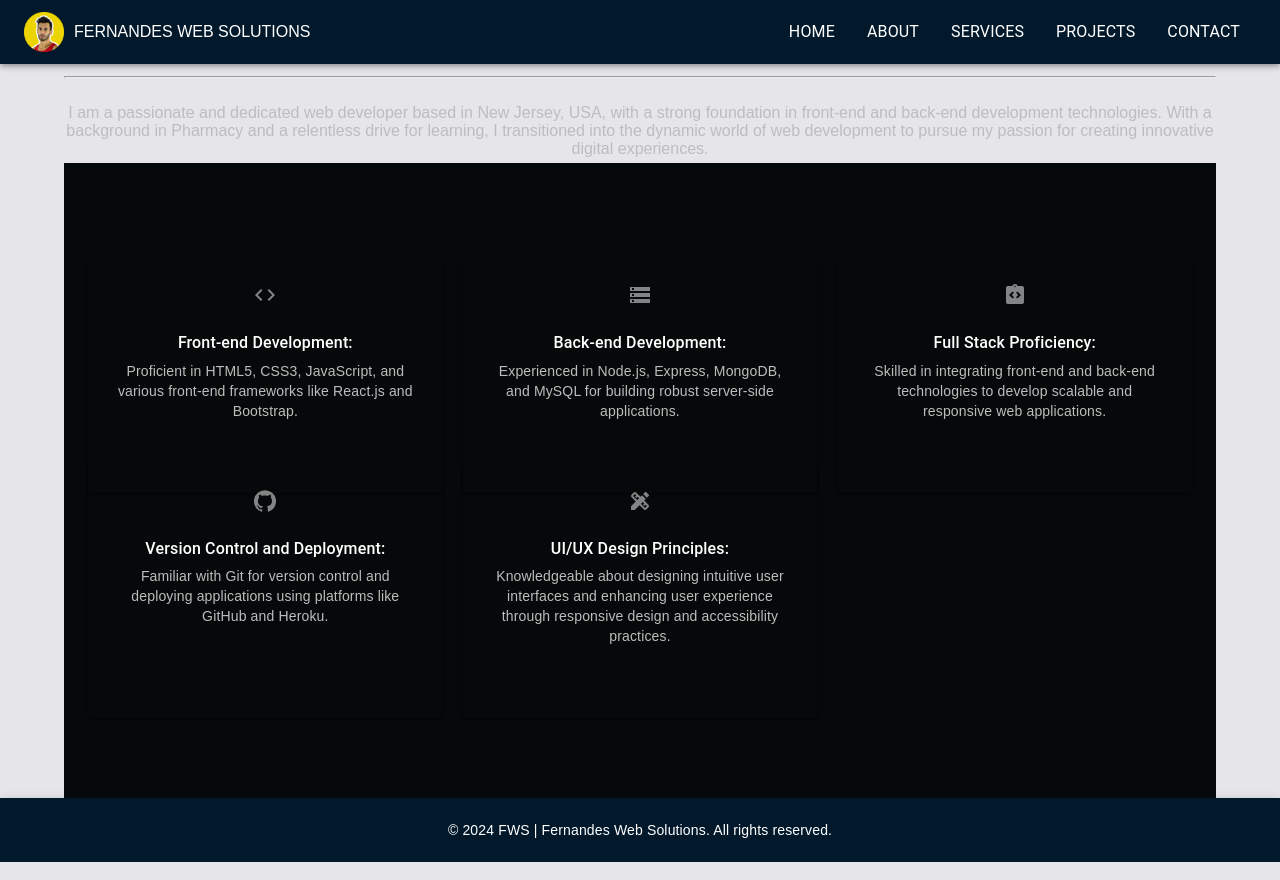
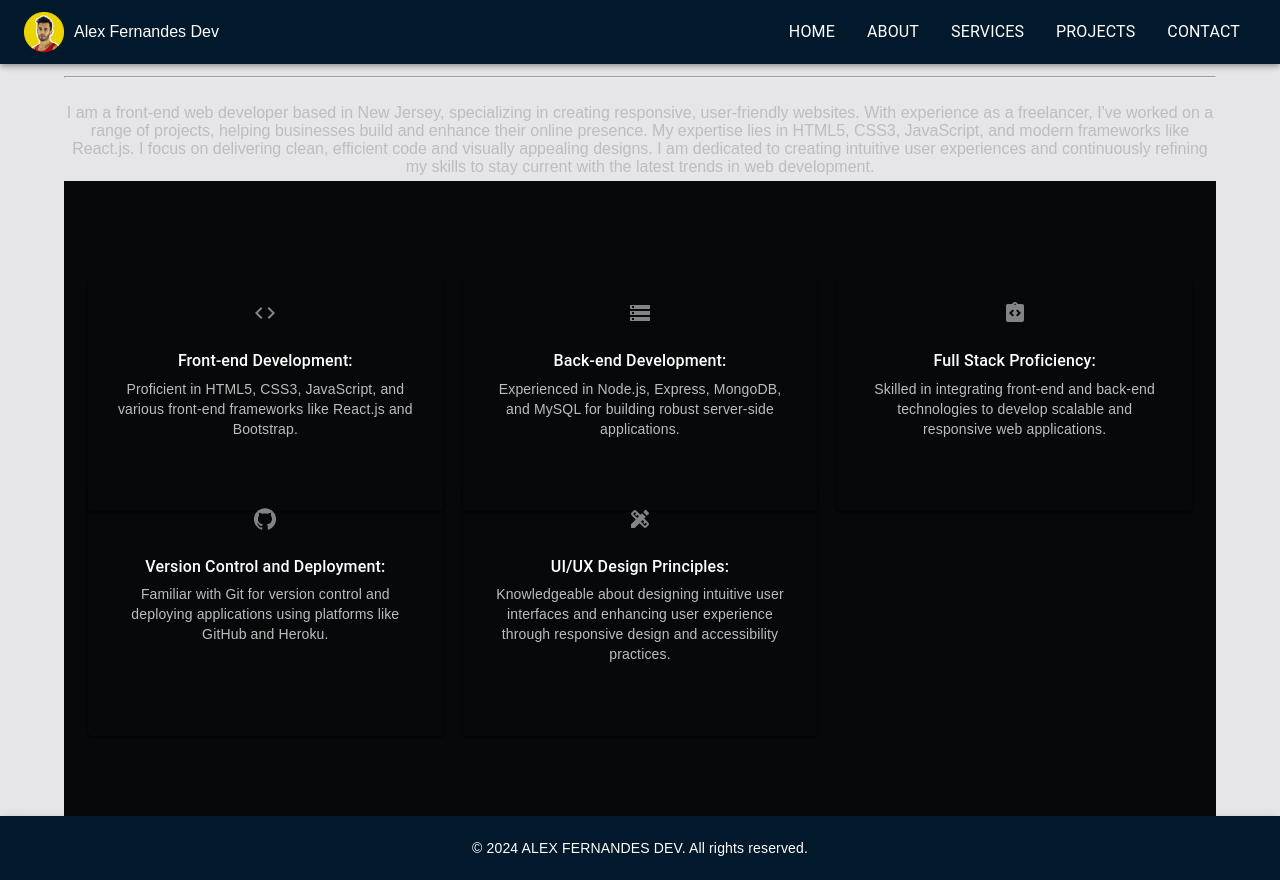
Before and after one commit to aafernands/alex_portifolio, a React (Create React App) app: page /about in a window 1280 px wide. Built offline with nearby package versions, Linux system fonts and the light colour scheme; a web font is replaced by a local one.

Commit message:
updates general

```diff
--- a/public/index.html
+++ b/public/index.html
@@ -24,7 +24,7 @@
       work correctly both with client-side routing and a non-root public URL.
       Learn how to configure a non-root public URL by running `npm run build`.
     -->
-    <title>FWS | FERNANDES WEB SERVICES</title>
+    <title>Alex Fernandes | Portifolio</title>
   </head>
   <body>
     <noscript>You need to enable JavaScript to run this app.</noscript>
--- a/src/App.js
+++ b/src/App.js
@@ -5,7 +5,7 @@ import "./App.css";
 
 import Home from "./pages/Home";
 import About from "./pages/About";
-import Services from "./pages/Services";
+// import Services from "./pages/Services";
 import Portfolio from "./pages/Portfolio";
 import ContactForm from "./pages/ContactForm";
 import AppBar from "./components/AppBar";
@@ -19,7 +19,7 @@ function App() {
         <Routes>
           <Route path="/" element={<Home />} />
           <Route path="/about" element={<About />} />
-          <Route path="/services" element={<Services />} />
+          {/* <Route path="/services" element={<Services />} /> */}
           <Route path="/portfolio" element={<Portfolio />} />
           <Route path="/contactform" element={<ContactForm />} />
           {/* Add a 404 route if needed */}
--- a/src/components/AppBar.js
+++ b/src/components/AppBar.js
@@ -48,7 +48,7 @@ export default function ButtonAppBar() {
           <RouterLink to="/" className={classes.link} onClick={scrollToTop}>
             <img src={logo} alt="Logo" className={classes.img} />
             <Typography variant="h5" component="div" className={classes.title}>
-              FERNANDES WEB SOLUTIONS
+              Alex Fernandes Dev
             </Typography>
           </RouterLink>
           <MenuDrawer />
--- a/src/components/Footer.js
+++ b/src/components/Footer.js
@@ -22,7 +22,7 @@ export default function Footer() {
       <Toolbar className={classes.toolbar}>
         <Container maxWidth="sm">
           <Typography variant="body2" color="inherit">
-            &copy; {new Date().getFullYear()} FWS | Fernandes Web Solutions. All rights reserved.
+            &copy; {new Date().getFullYear()} ALEX FERNANDES DEV. All rights reserved.
           </Typography>
         </Container>
       </Toolbar>
--- a/src/components/Projects/Projects.js
+++ b/src/components/Projects/Projects.js
@@ -62,7 +62,7 @@ function Projects(props) {
             description="Organize your daily tasks with this work day scheduller app. Save the notes and on specific time."
           />
         </Grid>
-        <Grid item xs={12} sm={6} md={4} className={classes.gridItem}>
+        {/* <Grid item xs={12} sm={6} md={4} className={classes.gridItem}>
           <Thumbnail
             linkLive="https://wow-realtor-app.herokuapp.com/"
             linkGithub="https://github.com/aafernands/RealtorApp"
@@ -70,7 +70,7 @@ function Projects(props) {
             title="Wow Realtor App"
             description="Search for properties and save them on your favorites lists and more."
           />
-        </Grid>
+        </Grid> */}
         <Grid item xs={12} sm={6} md={4} className={classes.gridItem}>
           <Thumbnail
             linkLive="https://alex-books-search-app.herokuapp.com/"
--- a/src/pages/About.js
+++ b/src/pages/About.js
@@ -1,8 +1,7 @@
 import * as React from "react";
 import { Typography, Container, Grid } from "@mui/material";
 import Skills from "../components/Skills";
-import './styles.css'
-
+import "./styles.css";
 
 const About = () => {
   return (
@@ -32,11 +31,15 @@ const About = () => {
           component="p"
           gutterBottom
         >
-          I am a passionate and dedicated web developer based in New Jersey,
-          USA, with a strong foundation in front-end and back-end development
-          technologies. With a background in Pharmacy and a relentless drive for
-          learning, I transitioned into the dynamic world of web development to
-          pursue my passion for creating innovative digital experiences.
+          I am a front-end web developer based in New Jersey, specializing in
+          creating responsive, user-friendly websites. With experience as a
+          freelancer, I've worked on a range of projects, helping businesses
+          build and enhance their online presence. My expertise lies in HTML5,
+          CSS3, JavaScript, and modern frameworks like React.js. I focus on
+          delivering clean, efficient code and visually appealing designs. I am
+          dedicated to creating intuitive user experiences and continuously
+          refining my skills to stay current with the latest trends in web
+          development.
         </Typography>
       </Grid>
       <Skills />
--- a/src/pages/Home.js
+++ b/src/pages/Home.js
@@ -33,9 +33,9 @@ const Home = () => {
         >
           <About />
         </Grid>
-        <Grid item xs={12} id="services">
+        {/* <Grid item xs={12} id="services">
           <Services />
-        </Grid>
+        </Grid> */}
         <Grid item xs={12} id="projects">
           <Portfolio />
         </Grid>
```
Also changed, not shown: 11 other files (tests, documents, lock files or other folders).
